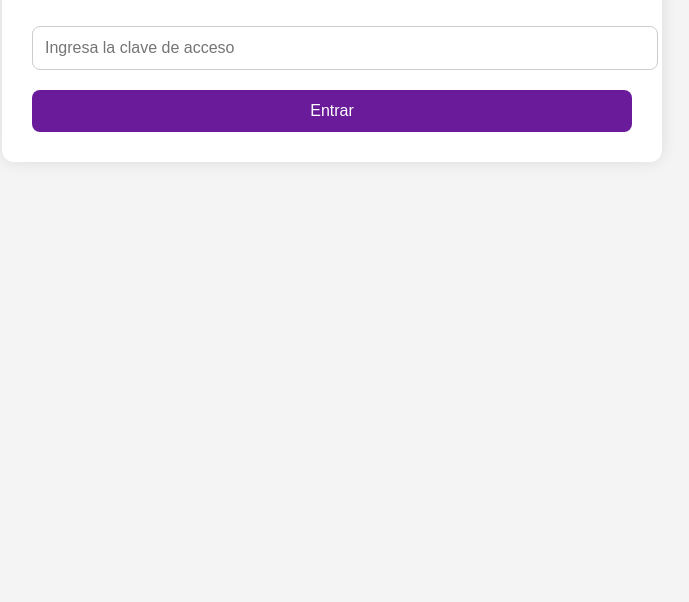
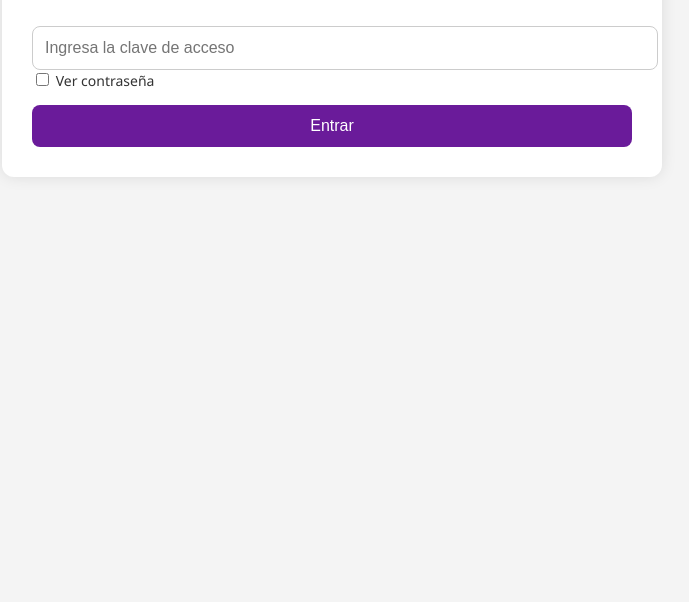
Before and after one commit to dajecapo/admin, a plain HTML site: page index.html in a window 1280 px wide. Shown: the part 198-800 px from the top of the page, without its empty margins (308-997 px from the left). Drawn offline with Linux system fonts and the light colour scheme.

Commit message:
Update index.html

```diff
--- a/index.html
+++ b/index.html
@@ -26,10 +26,10 @@
       color: #4a148c;
     }
 
-    input[type="password"] {
+    input[type="password"], input[type="text"] {
       width: 100%;
       padding: 12px;
-      margin: 20px 0;
+      margin: 20px 0 10px 0;
       border-radius: 8px;
       border: 1px solid #ccc;
       font-size: 16px;
@@ -51,6 +51,12 @@
       text-align: center;
       margin-top: 10px;
     }
+
+    .checkbox {
+      font-size: 14px;
+      margin-top: -10px;
+      margin-bottom: 15px;
+    }
   </style>
 </head>
 <body>
@@ -58,6 +64,9 @@
 <div class="login" id="login">
   <h1>Acceso al Panel</h1>
   <input type="password" id="clave" placeholder="Ingresa la clave de acceso">
+  <div class="checkbox">
+    <input type="checkbox" id="verClave" onclick="toggleClave()"> Ver contraseña
+  </div>
   <button onclick="verificarAcceso()">Entrar</button>
   <div class="error" id="errorClave" style="display:none;">Clave incorrecta</div>
 </div>
@@ -82,6 +91,11 @@
       error.style.display = 'block';
     }
   }
+
+  function toggleClave() {
+    const campo = document.getElementById('clave');
+    campo.type = campo.type === 'password' ? 'text' : 'password';
+  }
 </script>
 
 </body>
```
